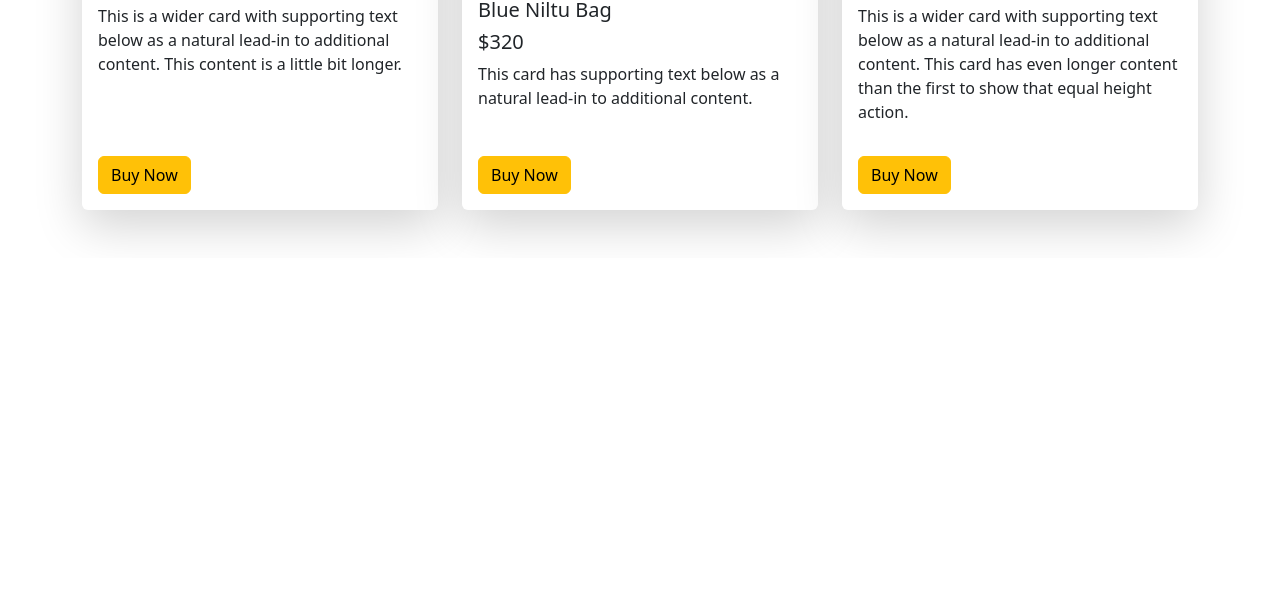
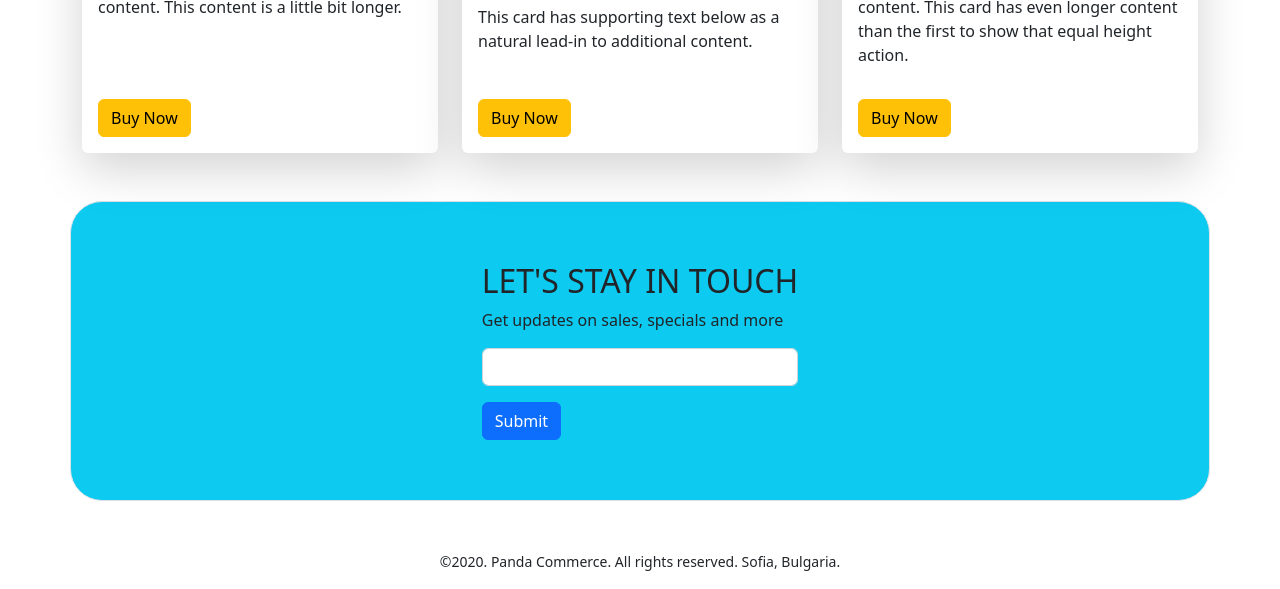
Before and after one commit to Sihab-10/panda-commerce-bootstrap, a plain HTML site: page index.html in a window 1280 px wide. Shown: the part 1878-2467 px from the top of the page. Before the commit the page ends 2136 px from the top, so only its background shows below. Drawn offline with nearby package versions, Linux system fonts and the light colour scheme.

Commit message:
footer section added

```diff
--- a/index.html
+++ b/index.html
@@ -14,7 +14,7 @@
   <body>
     <header class="container">
       <!-- navbar start here  -->
-      <nav class="navbar navbar-expand-lg bg-light">
+      <nav class="navbar navbar-expand-lg fixed-top bg-light">
         <div class="container">
           <a class="navbar-brand" href="#">
             <img src="images/logo.png" alt="Bootstrap" />
@@ -36,13 +36,13 @@
                 <a class="nav-link active" aria-current="page" href="#">Home</a>
               </li>
               <li class="nav-item">
-                <a class="nav-link" href="#">Shoes</a>
+                <a class="nav-link" href="#shoes">Shoes</a>
               </li>
               <li class="nav-item">
-                <a class="nav-link" href="#">Backpack</a>
+                <a class="nav-link" href="#backpack">Backpack</a>
               </li>
               <li class="nav-item">
-                <a class="nav-link" href="#">Subscribe</a>
+                <a class="nav-link" href="#subscribe">Subscribe</a>
               </li>
             </ul>
           </div>
@@ -181,7 +181,7 @@
       </section>
       <!-- categories ends here -->
       <!-- shoes section starts here  -->
-      <section class="container my-5">
+      <section class="container my-5" id="shoes">
         <h2>Shoes</h2>
         <div class="row row-cols-1 row-cols-md-2 row-cols-lg-3 g-4">
           <div class="col">
@@ -246,7 +246,7 @@
       </section>
       <!-- shoes section end here  -->
       <!-- Backpack section starts here  -->
-      <section class="container my-5">
+      <section class="container my-5" id="backpack">
         <h2>Bagpack</h2>
         <div class="row row-cols-1 row-cols-md-2 row-cols-lg-3 g-4">
           <div class="col">
@@ -302,7 +302,40 @@
         </div>
       </section>
       <!-- Backpack section ends here  -->
+      <!-- subscribe start  -->
+      <section
+        style="height: 300px"
+        class="container my-5 py-5 bg-info rounded-5 border border-rounded d-flex justify-content-center align-items-center"
+        id="subscribe"
+      >
+        <div>
+          <h2>LET'S STAY IN TOUCH</h2>
+          <p>Get updates on sales, specials and more</p>
+          <form>
+            <div class="mb-3">
+              <input
+                type="email"
+                class="form-control"
+                id="exampleInputEmail1"
+                aria-describedby="emailHelp"
+              />
+            </div>
+
+            <button type="submit" class="btn btn-primary">Submit</button>
+          </form>
+        </div>
+      </section>
+      <!-- subscribe end  -->
     </main>
+    <!-- footer starts here  -->
+    <footer class="container">
+      <p class="text-center">
+        <small
+          >©2020. Panda Commerce. All rights reserved. Sofia, Bulgaria.</small
+        >
+      </p>
+    </footer>
+    <!-- footer ends here  -->
     <script
       src="https://cdn.jsdelivr.net/npm/bootstrap@5.2.1/dist/js/bootstrap.bundle.min.js"
       integrity="sha384-u1OknCvxWvY5kfmNBILK2hRnQC3Pr17a+RTT6rIHI7NnikvbZlHgTPOOmMi466C8"
```
